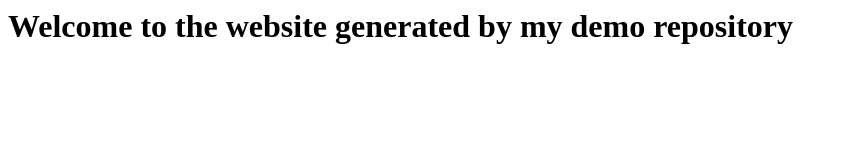
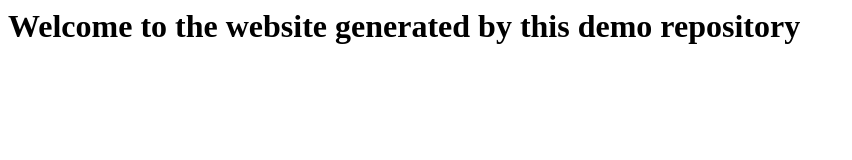
Before and after one commit to JysinTestOrg/demo-repository, a website: page index.html in a window 1280 px wide. Shown: the whole page, without its empty margins (0-852 px from the left). Drawn offline with Linux system fonts and the light colour scheme.

Commit message:
Update index.html

```diff
--- a/index.html
+++ b/index.html
@@ -1 +1 @@
-<h1>Welcome to the website generated by my demo repository</h1>
+<h1>Welcome to the website generated by this demo repository</h1>
```
